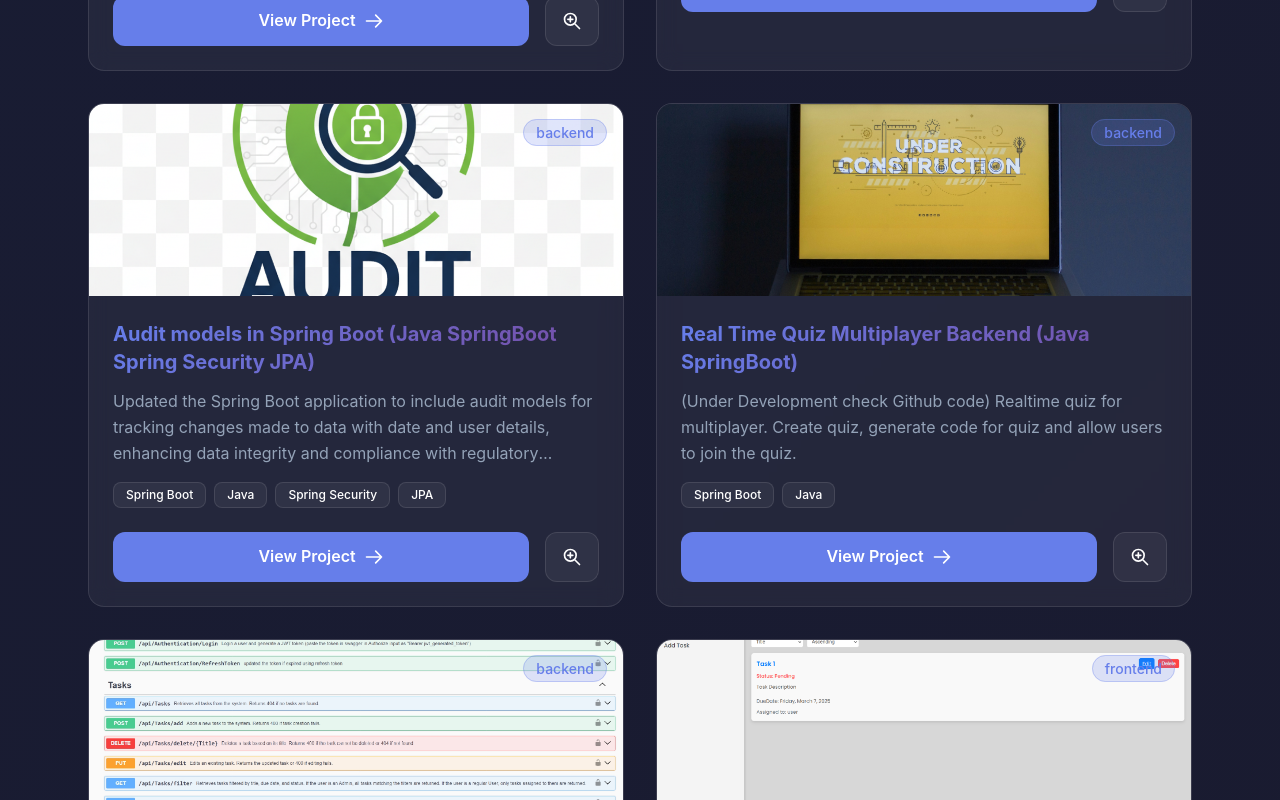
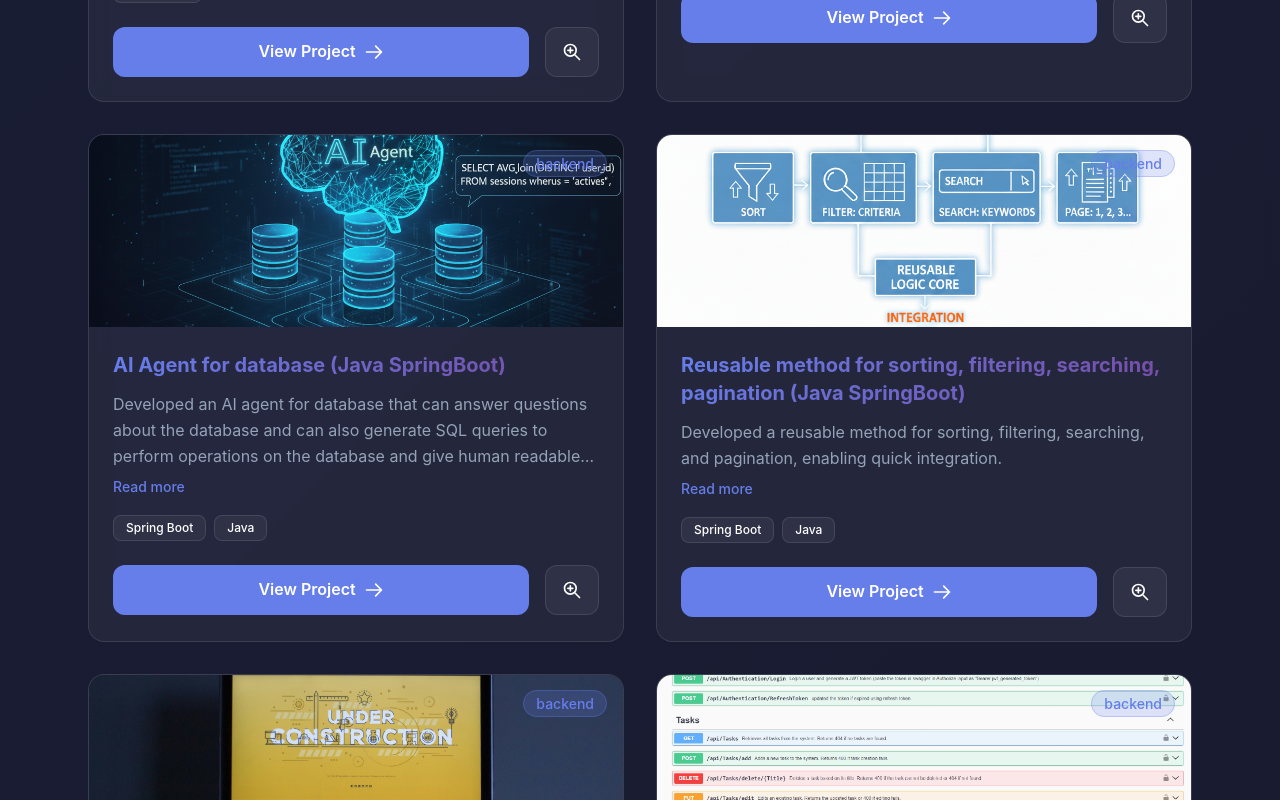
Before and after one commit to Darpan3011/Portfolio, a Next.js app: page / in a window 1280 px wide. Shown: the part 7060-7860 px from the top of the page. Built offline with nearby package versions, Linux system fonts and the light colour scheme.

Commit message:
added new projects

```diff
--- a/src/app/components/Projects.tsx
+++ b/src/app/components/Projects.tsx
@@ -11,6 +11,7 @@ const Projects = () => {
     typeof projects[0]["img"] | null
   >(null);
   const [activeFilter, setActiveFilter] = useState("all");
+  const [expandedProjects, setExpandedProjects] = useState<Set<string>>(new Set());
 
   const categories = ["all", "backend", "frontend"];
 
@@ -92,6 +93,22 @@ const Projects = () => {
     if (lower.includes("mysql")) techs.push("MySQL");
 
     return techs;
+  };
+
+  const toggleExpanded = (projectTitle: string) => {
+    setExpandedProjects((prev) => {
+      const newSet = new Set(prev);
+      if (newSet.has(projectTitle)) {
+        newSet.delete(projectTitle);
+      } else {
+        newSet.add(projectTitle);
+      }
+      return newSet;
+    });
+  };
+
+  const isExpanded = (projectTitle: string) => {
+    return expandedProjects.has(projectTitle);
   };
 
   return (
@@ -178,9 +195,23 @@ const Projects = () => {
                       {project.title}
                     </h3>
 
-                    <p className="text-muted-foreground mb-4 leading-relaxed line-clamp-3">
-                      {project.desc}
-                    </p>
+                    <div className="mb-4">
+                      <p
+                        className={`text-muted-foreground leading-relaxed ${
+                          isExpanded(project.title) ? "" : "line-clamp-3"
+                        }`}
+                      >
+                        {project.desc}
+                      </p>
+                      {project.desc.length > 100 && (
+                        <button
+                          onClick={() => toggleExpanded(project.title)}
+                          className="mt-2 text-primary hover:text-primary-hover text-sm font-medium transition-colors duration-300"
+                        >
+                          {isExpanded(project.title) ? "Read less" : "Read more"}
+                        </button>
+                      )}
+                    </div>
 
                     {/* Tech Stack */}
                     <div className="flex flex-wrap gap-2 mb-6">
--- a/src/static/Project.ts
+++ b/src/static/Project.ts
@@ -7,7 +7,8 @@ import underConstru from '../utils/images/underConstruction.png'
 import VotingSystem from '../utils/images/VoteSystem.png'
 import chat from '../utils/images/chat.png'
 import springSecurity from '../utils/images/springSecurity.png'
-import AuditSpringBoot from '../utils/images/AuditSpringBoot.png'
+import reusableMethod from '../utils/images/reusableMethod.png'
+import aiAgent from '../utils/images/aiAgent.png'
 
 export const projects = [
     {
@@ -23,10 +24,16 @@ export const projects = [
       link: "https://github.com/Darpan3011/reusable-jwt-security-dependency.git"
     },
     {
-      title: "Audit models in Spring Boot (Java SpringBoot Spring Security JPA)",
-      img: AuditSpringBoot,
-      desc: "Updated the Spring Boot application to include audit models for tracking changes made to data with date and user details, enhancing data integrity and compliance with regulatory requirements.",
-      link: "https://github.com/Darpan3011/Audit-in-springboot.git"
+      title: "AI Agent for database (Java SpringBoot)",
+      img: aiAgent,
+      desc: "Developed an AI agent for database that can answer questions about the database and can also generate SQL queries to perform operations on the database and give human readable response. Also we can exclude tables or columns from scanning to improve the performance and security.",
+      link: "https://github.com/Darpan3011/AiAgent-for-database"
+    },
+    {
+      title: "Reusable method for sorting, filtering, searching, pagination (Java SpringBoot)",
+      img: reusableMethod,
+      desc: "Developed a reusable method for sorting, filtering, searching, and pagination, enabling quick integration.",
+      link: "https://github.com/Darpan3011/Reusable-method-for-sorting-filtering-searching"
     },
     {
       title: "Real Time Quiz Multiplayer Backend (Java SpringBoot)",
```
Also changed, not shown: src/utils/images/aiAgent.png (added), src/utils/images/reusableMethod.png (added).
